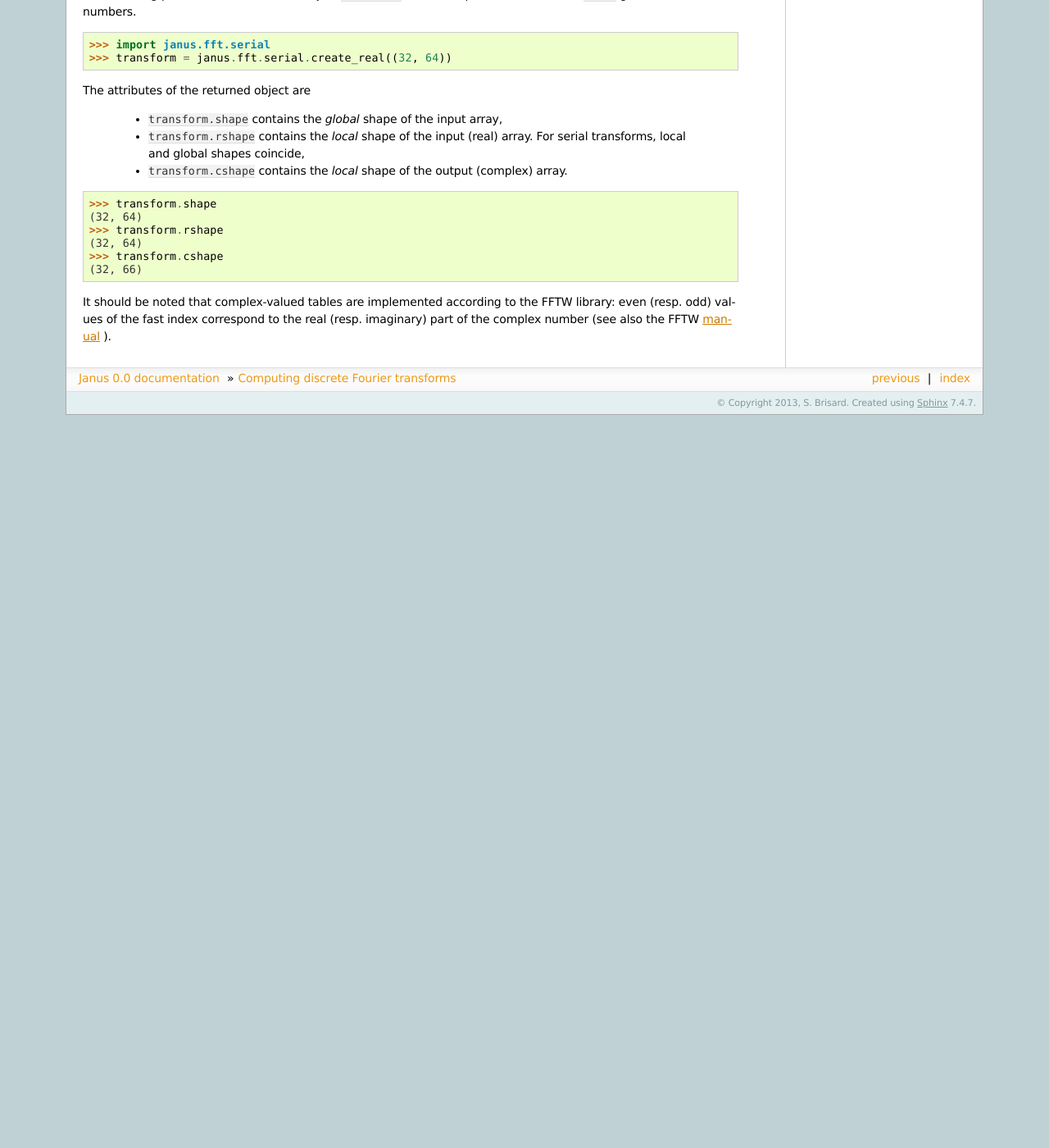
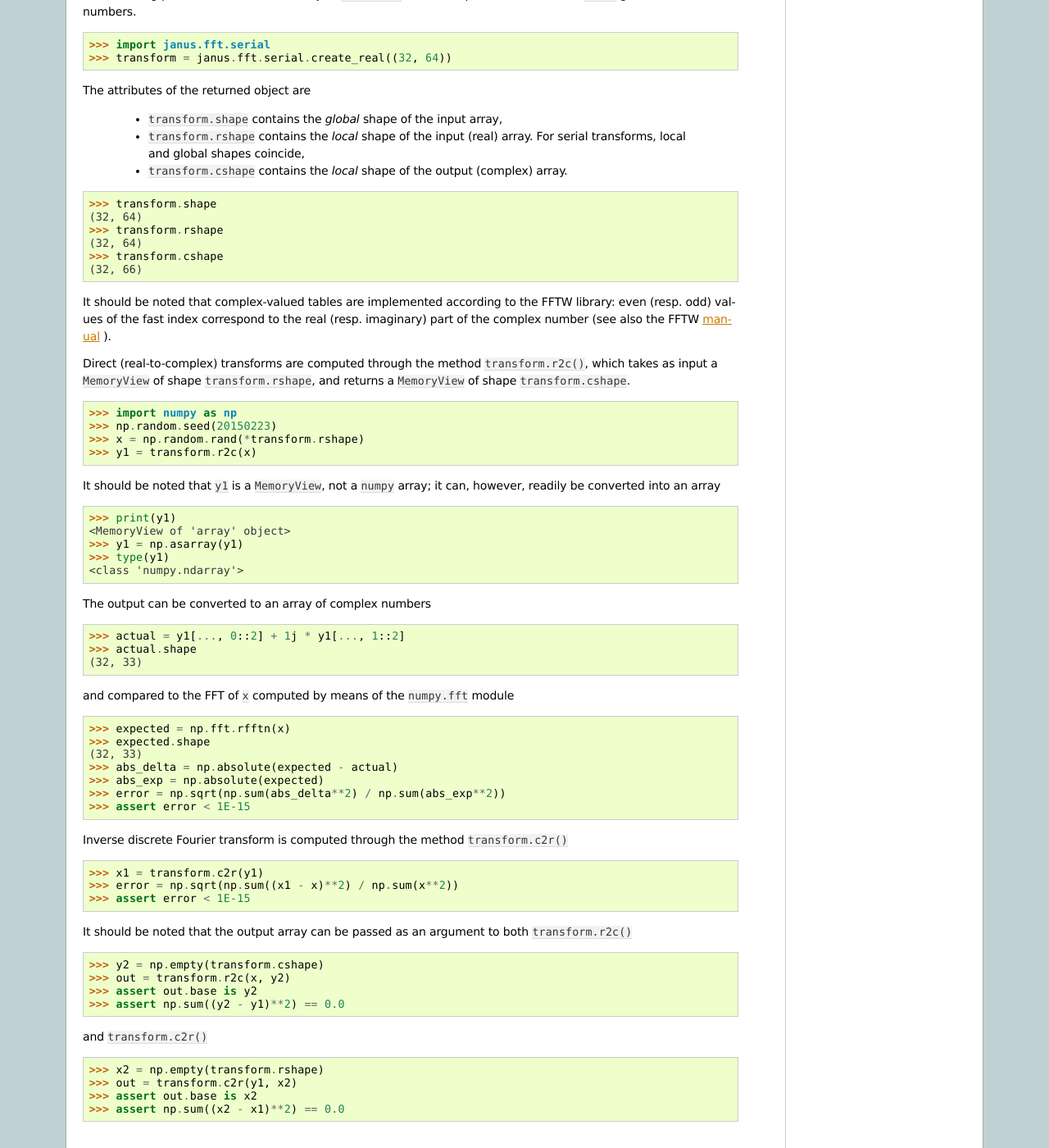
Before and after one commit to sbrisard/janus, a Sphinx documentation site: the page built from doc/fft.rst, in a window 1280 px wide and 1400 px high, scrolled down 441 px. Shown: the whole window at 82% size. Built offline with Sphinx 7.4.7, drawn with Linux system fonts in a browser that asks for light colours; formulas are drawn with MathJax 3; before the commit the page ends 947 px from its top, so only the background shows below that.

Commit message:
Sphinx documentation of module janus.fft.serial.

```diff
--- a/doc/fft.rst
+++ b/doc/fft.rst
@@ -39,3 +39,54 @@ The attributes of the returned object are
 (32, 66)
 
 It should be noted that complex-valued tables are implemented according to the FFTW library: even (resp. odd) values of the fast index correspond to the real (resp. imaginary) part of the complex number (see also the FFTW `manual <http://www.fftw.org/fftw3_doc/Multi_002dDimensional-DFTs-of-Real-Data.html#Multi_002dDimensional-DFTs-of-Real-Data>`_ ).
+
+Direct (real-to-complex) transforms are computed through the method ``transform.r2c()``, which takes as input a ``MemoryView`` of shape ``transform.rshape``, and returns a ``MemoryView`` of shape ``transform.cshape``.
+
+>>> import numpy as np
+>>> np.random.seed(20150223)
+>>> x = np.random.rand(*transform.rshape)
+>>> y1 = transform.r2c(x)
+
+It should be noted that ``y1`` is a ``MemoryView``, not a ``numpy`` array; it can, however, readily be converted into an array
+
+>>> print(y1)
+<MemoryView of 'array' object>
+>>> y1 = np.asarray(y1)
+>>> type(y1)
+<class 'numpy.ndarray'>
+
+The output can be converted to an array of complex numbers
+
+>>> actual = y1[..., 0::2] + 1j * y1[..., 1::2]
+>>> actual.shape
+(32, 33)
+
+and compared to the FFT of ``x`` computed by means of the ``numpy.fft`` module
+
+>>> expected = np.fft.rfftn(x)
+>>> expected.shape
+(32, 33)
+>>> abs_delta = np.absolute(expected - actual)
+>>> abs_exp = np.absolute(expected)
+>>> error = np.sqrt(np.sum(abs_delta**2) / np.sum(abs_exp**2))
+>>> assert error < 1E-15
+
+Inverse discrete Fourier transform is computed through the method ``transform.c2r()``
+
+>>> x1 = transform.c2r(y1)
+>>> error = np.sqrt(np.sum((x1 - x)**2) / np.sum(x**2))
+>>> assert error < 1E-15
+
+It should be noted that the output array can be passed as an argument to both ``transform.r2c()``
+
+>>> y2 = np.empty(transform.cshape)
+>>> out = transform.r2c(x, y2)
+>>> assert out.base is y2
+>>> assert np.sum((y2 - y1)**2) == 0.0
+
+and ``transform.c2r()``
+
+>>> x2 = np.empty(transform.rshape)
+>>> out = transform.c2r(y1, x2)
+>>> assert out.base is x2
+>>> assert np.sum((x2 - x1)**2) == 0.0
```
